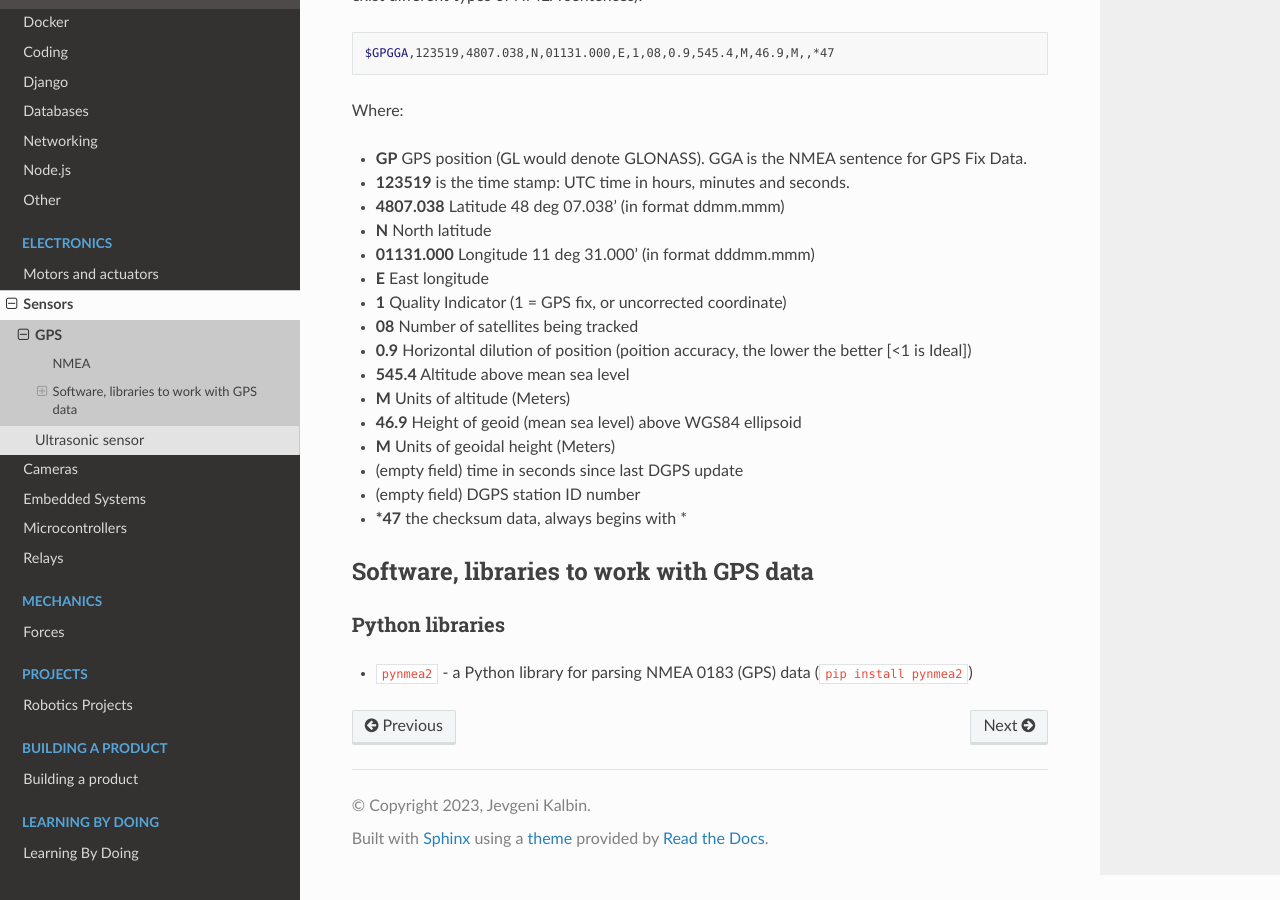
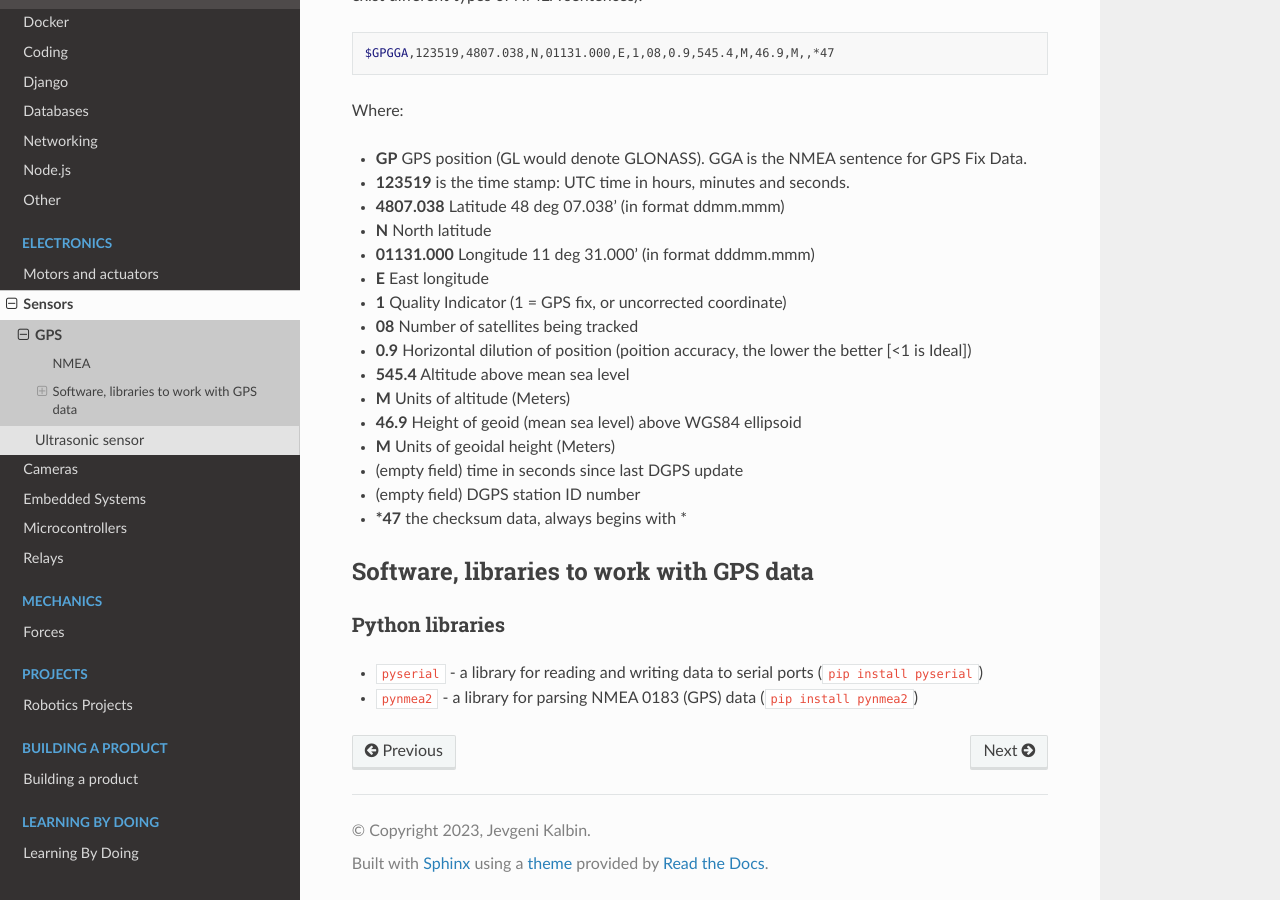
Before and after one commit to jevgenik/manuals, a Sphinx documentation site: the page built from source/files/electronics/sensors/gps.rst, in a window 1280 px wide and 900 px high, scrolled down 1466 px. Built offline with Sphinx 7.4.7 and the Read the Docs theme 2.0.0, drawn with Linux system fonts in a browser that asks for light colours.

Commit message:
gps.rst Python libraries

```diff
--- a/source/files/electronics/sensors/gps.rst
+++ b/source/files/electronics/sensors/gps.rst
@@ -73,4 +73,5 @@ Software, libraries to work with GPS data
 Python libraries
 ----------------
 
-* ``pynmea2`` - a Python library for parsing NMEA 0183 (GPS) data (``pip install pynmea2``)
+* ``pyserial`` - a library for reading and writing data to serial ports (``pip install pyserial``)
+* ``pynmea2`` - a library for parsing NMEA 0183 (GPS) data (``pip install pynmea2``)
```
